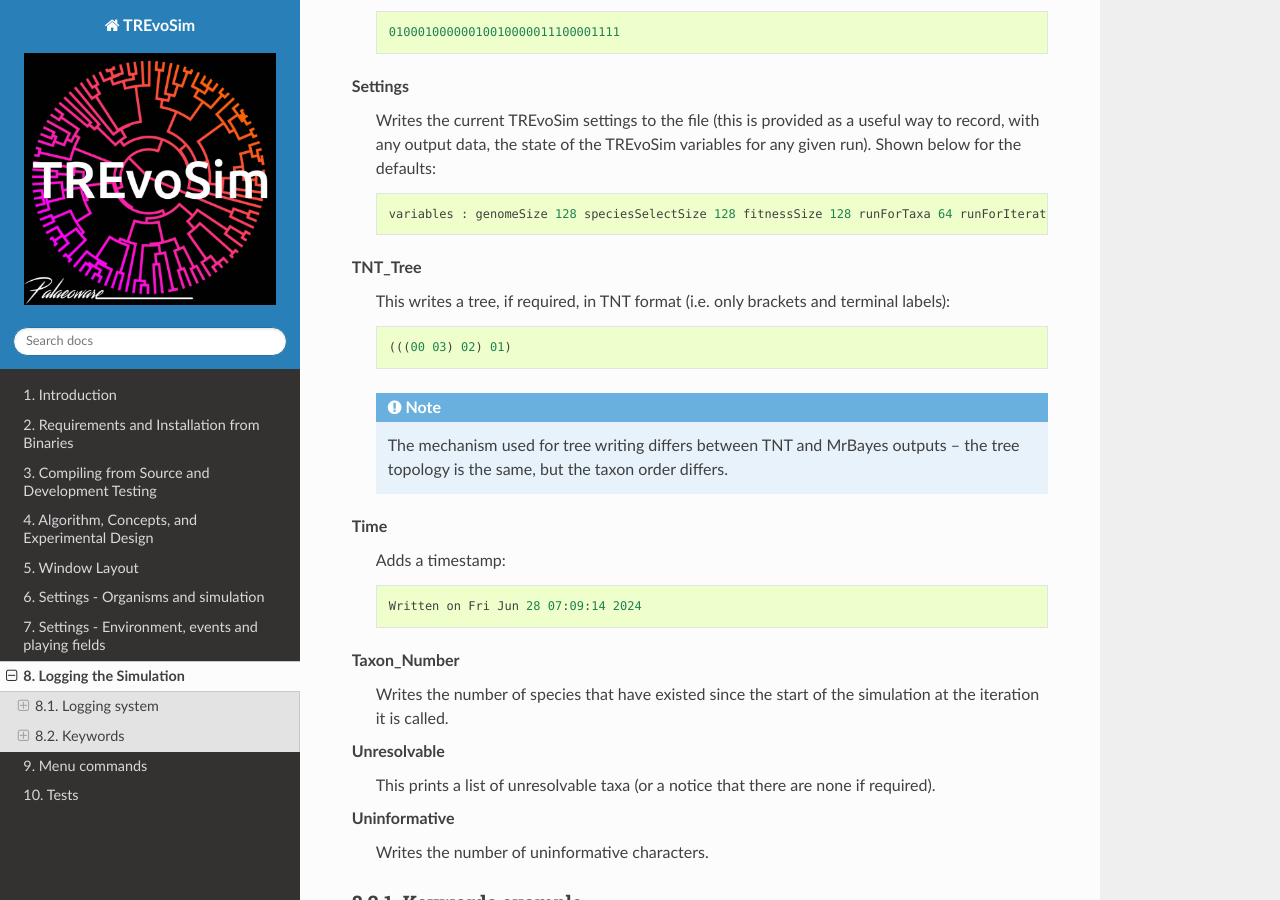
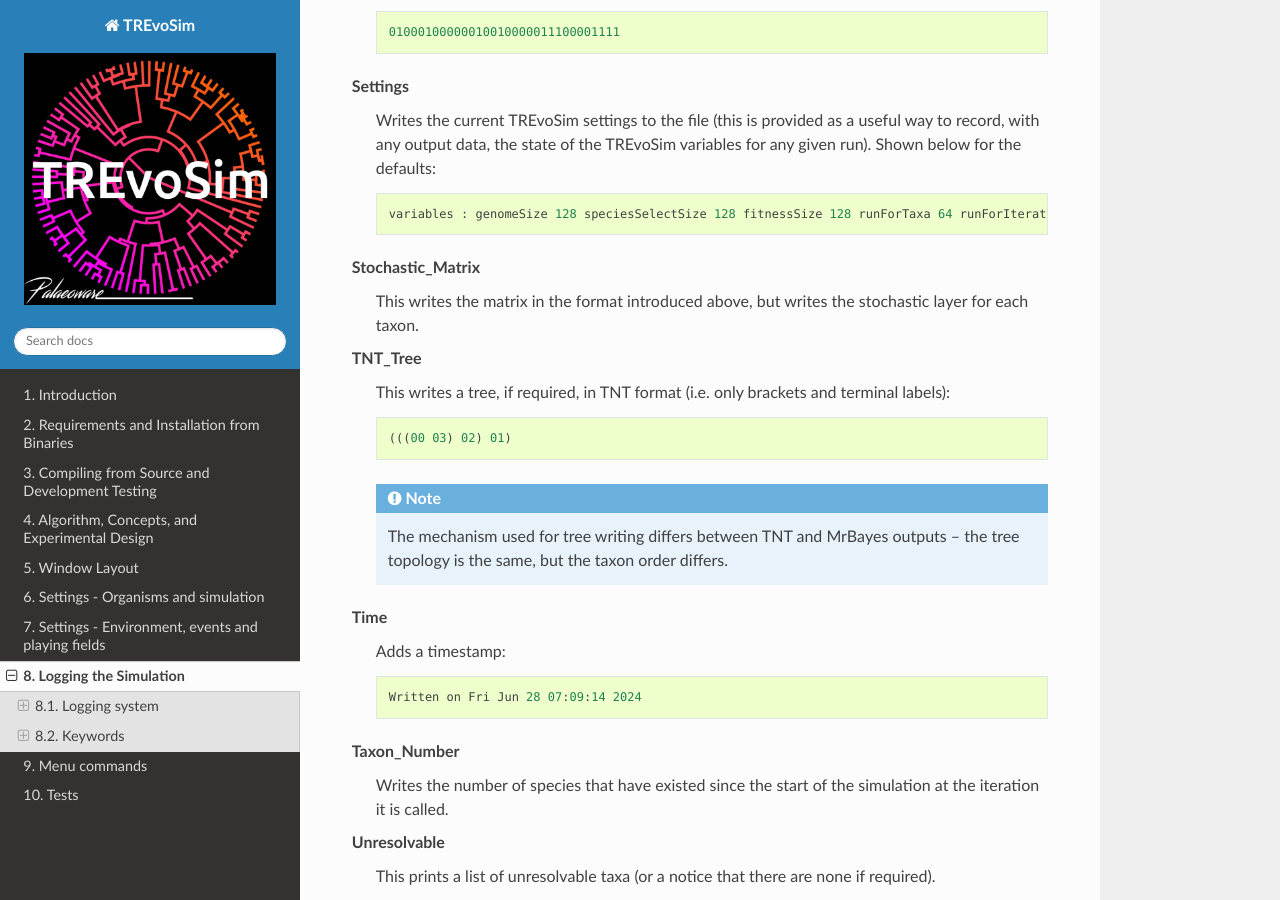
Before and after one commit to palaeoware/trevosim, a Sphinx documentation site: the page built from docs/loggingsim.rst, in a window 1280 px wide and 900 px high, scrolled down 4869 px. Built offline with Sphinx 7.4.7 and the Read the Docs theme 3.1.0, drawn with Linux system fonts in a browser that asks for light colours.

Commit message:
Add stocashtic layer output option to docs

```diff
--- a/docs/loggingsim.rst
+++ b/docs/loggingsim.rst
@@ -144,6 +144,9 @@
 
     variables : genomeSize 128 speciesSelectSize 128 fitnessSize 128 runForTaxa 64 runForIterations 1000 playingfieldSize 20 speciesDifference 4 environmentMutationRate 1 organismMutationRate 5 unresolvableCutoff 5 environmentNumber 1 maskNumber 3 runMode 1 stripUninformative 0 writeTree 1 writeRunningLog 0 writeFileOne 1 writeFileTwo 1 writeEE 0 noSelection 0 randomSeed 0 sansomianSpeciation 1 discardDeleterious 0 fitnessTarget 0 playingfieldNumber 1 mixing 0 mixingProbabilityZeroToOne 0 mixingProbabilityOneToZero 0 playingfieldMasksMode 0 selection 10 randomOverwrite 0 ecosystemEngineers 0 ecosystemEngineersArePersistent 0 ecosystemEngineeringFrequency 10 ecosystemEngineersAddMask 0 runningLogFrequency 50 replicates 25 expandingPlayingfield0 stochasticLayer 0 stochasticDepth 1 matchFitnessPeaks 0 stochasticMap 0000000000000000
 
+Stochastic_Matrix
+  This writes the matrix in the format introduced above, but writes the stochastic layer for each taxon.
+
 TNT_Tree
   This writes a tree, if required, in TNT format (i.e. only brackets and terminal labels):
 
```
